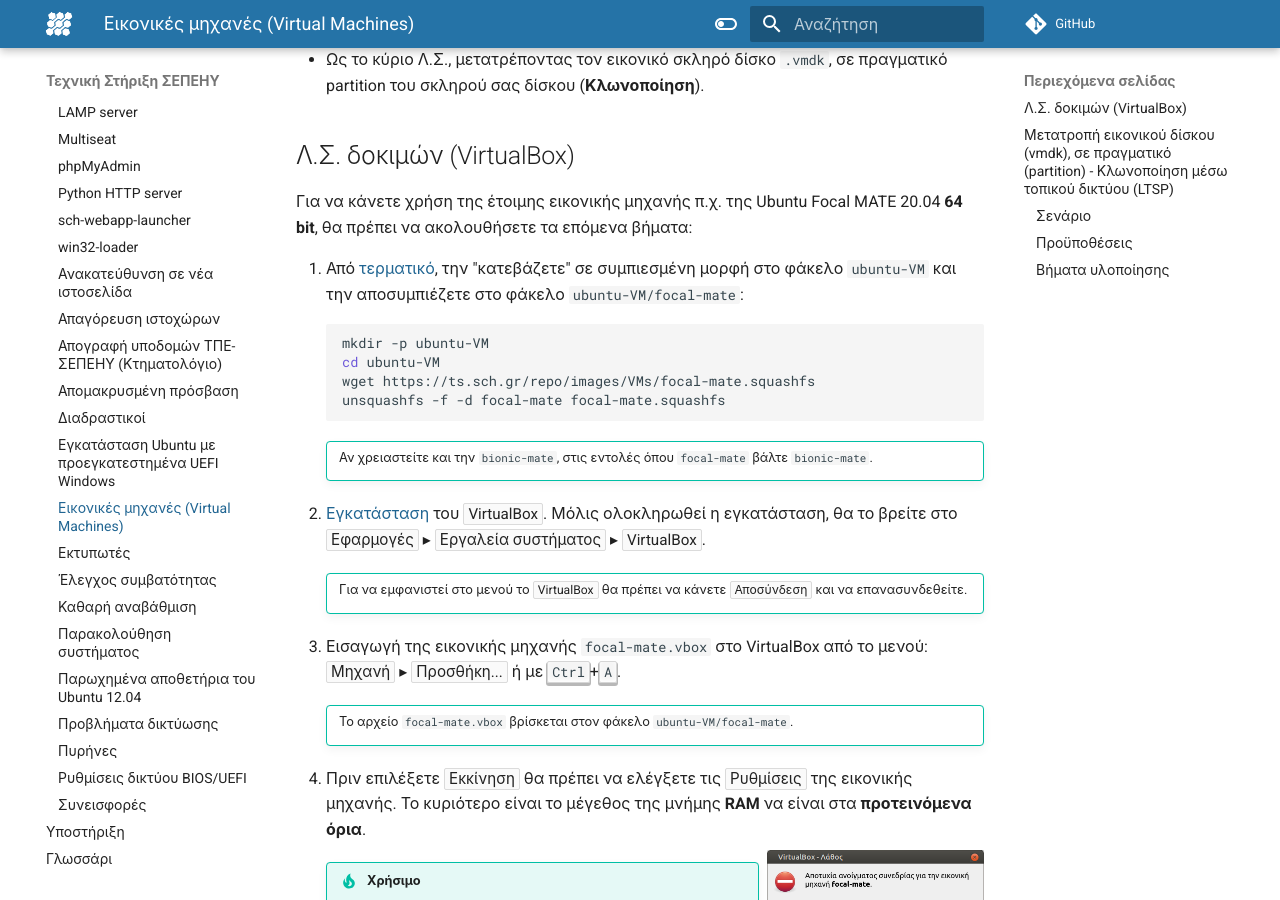
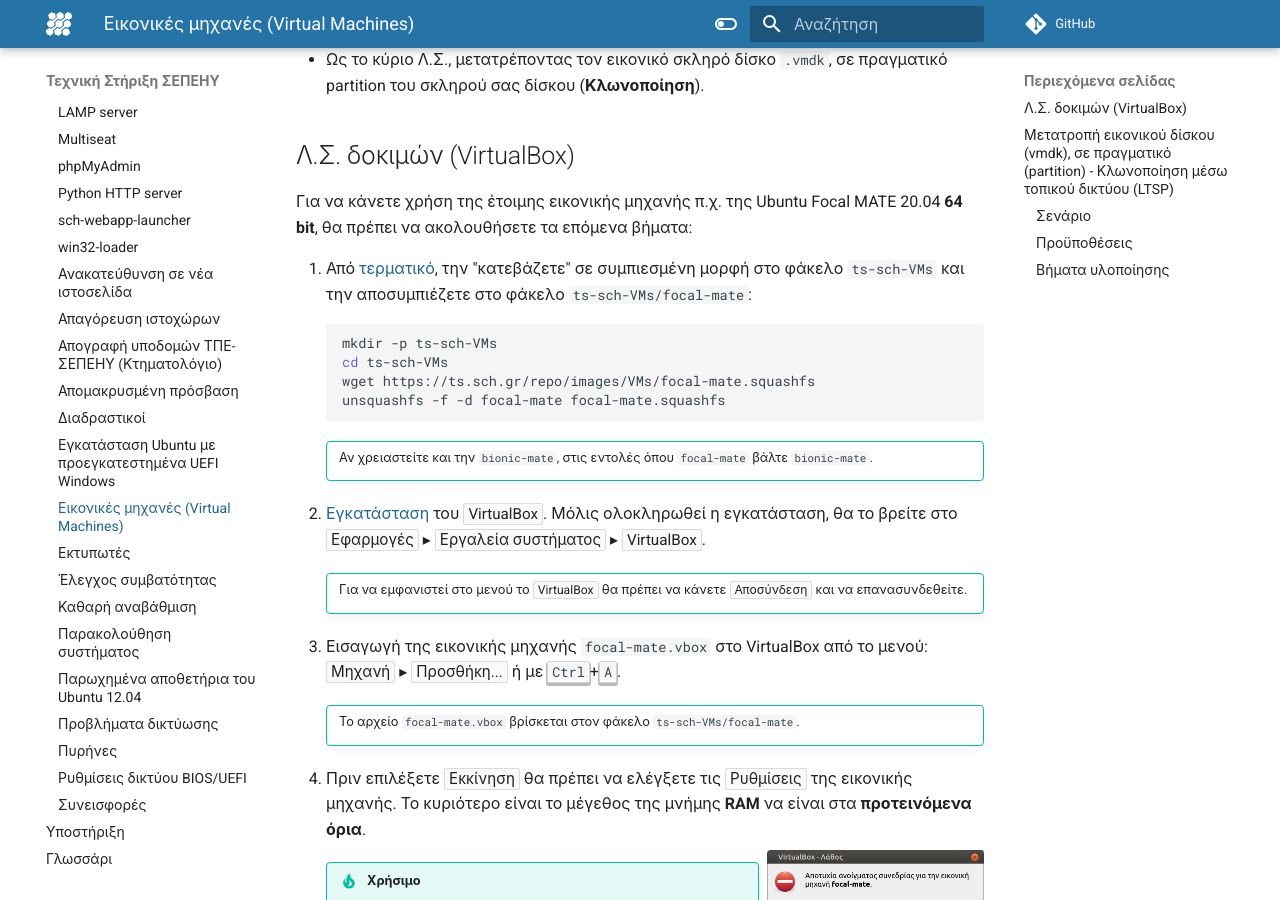
Before and after one commit to siahos/el.ltsp.org, an MkDocs documentation site: the page built from docs/guides/virtual-machines/index.md, in a window 1280 px wide and 900 px high, scrolled down 435 px. Built offline with MkDocs 1.6.1 and Material for MkDocs 9.7.7, drawn with Linux system fonts in a browser that asks for light colours; comment, search, counter and statistics services are not loaded; some of the changed text lies outside the part shown.

Commit message:
update virtual-machines

````diff
--- a/docs/guides/virtual-machines/index.md
+++ b/docs/guides/virtual-machines/index.md
@@ -25,12 +25,12 @@
 20.04 **64 bit**, θα πρέπει να ακολουθήσετε τα επόμενα βήματα:
 
 1.  Από [τερματικό](../../glossary#terminal), την "κατεβάζετε" σε συμπιεσμένη
-    μορφή στο φάκελο `ubuntu-VM` και την αποσυμπιέζετε στο φάκελο
-    `ubuntu-VM/focal-mate`:
+    μορφή στο φάκελο `ts-sch-VMs` και την αποσυμπιέζετε στο φάκελο
+    `ts-sch-VMs/focal-mate`:
 
     ```shell
-    mkdir -p ubuntu-VM
-    cd ubuntu-VM
+    mkdir -p ts-sch-VMs
+    cd ts-sch-VMs
     wget https://ts.sch.gr/repo/images/VMs/focal-mate.squashfs
     unsquashfs -f -d focal-mate focal-mate.squashfs
     ```
@@ -52,7 +52,7 @@
 
     !!! tip ""
         Το αρχείο `focal-mate.vbox` βρίσκεται στον φάκελο
-        `ubuntu-VM/focal-mate`.
+        `ts-sch-VMs/focal-mate`.
 
 4.  Πριν επιλέξετε ***Εκκίνηση*** θα πρέπει να ελέγξετε τις ***Ρυθμίσεις*** της
     εικονικής μηχανής. Το κυριότερο είναι το μέγεθος της μνήμης **RAM** να
@@ -103,7 +103,7 @@ server.
     # Εύρεση του "ονόματος" του τοπικού δίσκου (π.χ. sda).
     lsblk --fs
     # Εγγραφή του .vmdk στον τοπικό δίσκο (π.χ. sda).
-    sudo dd if=/home/administrator/ubuntu-VM/focal-mate/focal-mate-flat.vmdk of=/dev/sda bs=1M status=progress
+    sudo dd if=/home/administrator/ts-sch-VMs/focal-mate/focal-mate-flat.vmdk of=/dev/sda bs=1M status=progress
     ```
 
 4.  **Χωρίς** να κάνετε **επανεκκίνηση** τον υπολογιστή "στόχο" συνεχίζεται στο
````
